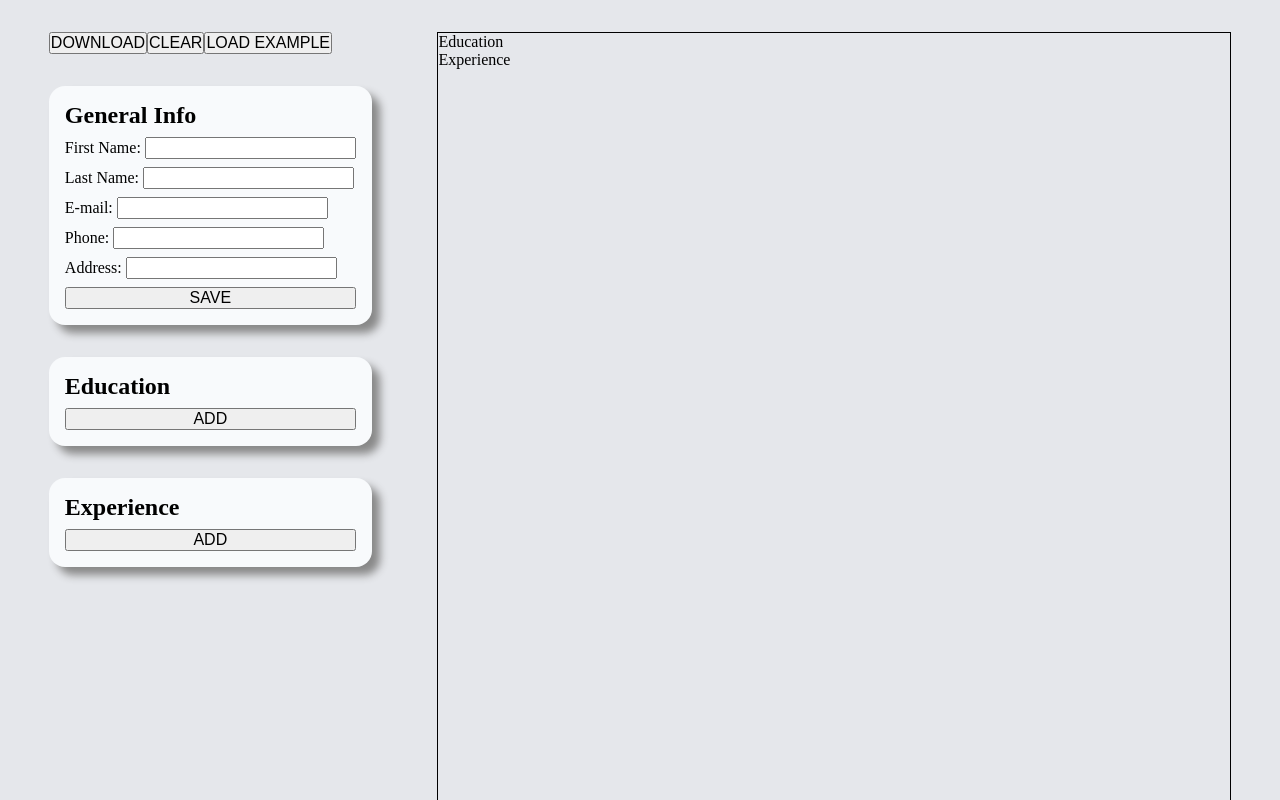
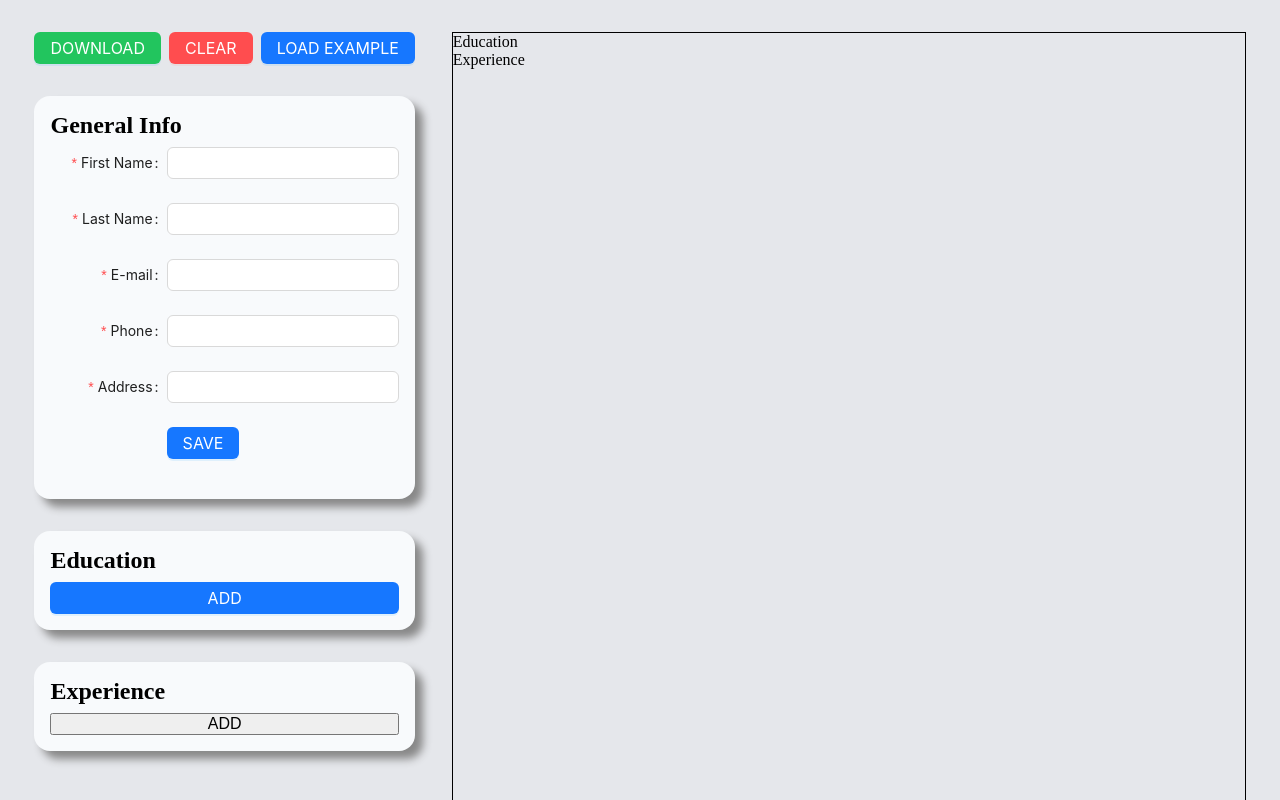
Before and after one commit to datoprak/cv-application, a React (Vite) app: page / in a window 1280 px wide. Shown: the top 800 px of the page. Built offline with nearby package versions, Linux system fonts and the light colour scheme.

Commit message:
Add antd to GeneralInfo and Education components

```diff
--- a/package.json
+++ b/package.json
@@ -10,6 +10,7 @@
     "preview": "vite preview"
   },
   "dependencies": {
+    "antd": "^5.9.2",
     "html2canvas": "^1.4.1",
     "jspdf": "^2.5.1",
     "react": "^18.2.0",
--- a/src/App.css
+++ b/src/App.css
@@ -14,6 +14,21 @@
   justify-content: space-around;
   padding: 32px 16px;
   background-color: #e5e7eb;
+}
+
+.buttons {
+  display: flex;
+  gap: 8px;
+}
+
+.ant-btn {
+  display: inline-flex;
+  justify-content: center;
+  align-items: center;
+}
+
+.download-btn {
+  background-color: #22c55e;
 }
 
 .edit-section {
--- a/src/App.jsx
+++ b/src/App.jsx
@@ -7,6 +7,7 @@
 import Experience from "./components/Experience";
 import Cv from "./components/Cv";
 import "./App.css";
+import { Button } from "antd";
 
 const EXAMPLE_CV = {
   person: {
@@ -103,8 +104,8 @@
   };
 
   const generatePDF = () => {
+    setLoading(true);
     const cv = document.querySelector(".cv");
-    setLoading(true);
     html2canvas(cv).then(canvas => {
       const imgData = canvas.toDataURL("img/png");
       const doc = new jsPDF("portrait", "mm", "a4", true);
@@ -120,11 +121,15 @@
     <div className="App">
       <section className="edit-section">
         <div className="buttons">
-          <button onClick={generatePDF} disabled={loading}>
+          <Button className="download-btn" type="primary" loading={loading} onClick={generatePDF}>
             DOWNLOAD
-          </button>
-          <button onClick={clearCv}>CLEAR</button>
-          <button onClick={loadExample}>LOAD EXAMPLE</button>
+          </Button>
+          <Button type="primary" danger onClick={clearCv}>
+            CLEAR
+          </Button>
+          <Button type="primary" onClick={loadExample}>
+            LOAD EXAMPLE
+          </Button>
         </div>
         <GeneralInfo person={person} setPerson={setPerson} />
         <Education
--- a/src/components/Cv.jsx
+++ b/src/components/Cv.jsx
@@ -15,7 +15,7 @@
             return (
               <div className="edu" key={edu.id}>
                 <div className="date">
-                  {edu.startDate} - {edu.endDate}
+                  {edu.startDate.year()} - {edu.endDate.year()}
                 </div>
                 <div className="school" style={{ color: "red" }}>
                   {edu.school}
--- a/src/components/Education.jsx
+++ b/src/components/Education.jsx
@@ -1,5 +1,6 @@
 import { useState } from "react";
 import { v4 as uuidv4 } from "uuid";
+import { Button, Form, Input, DatePicker } from "antd";
 
 export default function Education({
   education,
@@ -9,28 +10,36 @@
 }) {
   const [isEditMode, setIsEditMode] = useState(false);
 
-  const handleChange = e => {
-    const { name, value } = e.target;
+  const onFinish = values => {
+    const { school, degree, startDate, endDate, location } = values;
     setEducation(prevEdu => {
-      return { ...prevEdu, [name]: value };
+      return {
+        ...prevEdu,
+        school,
+        degree,
+        startDate: startDate.year(),
+        endDate: endDate.year(),
+        location,
+      };
     });
+    saveEntry(values);
   };
 
-  const saveEntry = () => {
+  const saveEntry = values => {
     if (!education.id) {
       const uid = uuidv4();
-      const copyEdu = { ...education };
+      const copyEdu = { ...values };
       copyEdu.id = uid;
       setEducation(copyEdu);
       const copyTotal = [...totalEdu];
       copyTotal.push(copyEdu);
       setTotalEdu(copyTotal);
     } else {
-      const copy = [...totalEdu];
-      const copyEdu = copy.find(edu => edu.id === education.id);
-      const index = copy.indexOf(copyEdu);
-      copy[index] = { ...education };
-      setTotalEdu(copy);
+      const copyTotal = [...totalEdu];
+      const copyEdu = copyTotal.find(edu => edu.id === education.id);
+      const index = copyTotal.indexOf(copyEdu);
+      copyTotal[index] = { ...values, id: education.id };
+      setTotalEdu(copyTotal);
     }
     setIsEditMode(false);
     setEducation({
@@ -65,65 +74,123 @@
   };
 
   const handleEdit = id => {
+    const editEdu = totalEdu.find(edu => edu.id === id);
+    setEducation(editEdu);
     setIsEditMode(true);
-    let editEdu = totalEdu.find(edu => edu.id === id);
-    setEducation(editEdu);
   };
 
   return (
     <section className="education">
       <h2>Education</h2>
       {isEditMode ? (
-        <form>
-          <label>
-            School
-            <input
-              type="text"
-              name="school"
-              value={education.school}
-              onChange={handleChange}
-            />
-          </label>
-          <label>
-            Degree
-            <input
-              type="text"
-              name="degree"
-              value={education.degree}
-              onChange={handleChange}
-            />
-          </label>
-          <label>
-            Start Date
-            <input
-              type="text"
-              name="startDate"
-              value={education.startDate}
-              onChange={handleChange}
-            />
-          </label>
-          <label>
-            End Date
-            <input
-              type="text"
-              name="endDate"
-              value={education.endDate}
-              onChange={handleChange}
-            />
-          </label>
-          <label>
-            Location
-            <input
-              type="text"
-              name="location"
-              value={education.location}
-              onChange={handleChange}
-            />
-          </label>
-          <button onClick={() => saveEntry()}>Save</button>
-          <button onClick={() => cancelEntry()}>Cancel</button>
-          <button onClick={() => deleteEntry()}>Delete</button>
-        </form>
+        <Form
+          name="edu-form"
+          labelCol={{
+            span: 8,
+          }}
+          wrapperCol={{
+            span: 16,
+          }}
+          style={{
+            maxWidth: 600,
+          }}
+          initialValues={{
+            remember: true,
+          }}
+          onFinish={onFinish}
+          autoComplete="off"
+        >
+          <Form.Item
+            label="School"
+            name="school"
+            rules={[
+              {
+                required: true,
+                message: "Please input your school!",
+              },
+            ]}
+          >
+            <Input />
+          </Form.Item>
+          <Form.Item
+            label="Degree"
+            name="degree"
+            rules={[
+              {
+                required: true,
+                message: "Please input your degree!",
+              },
+            ]}
+          >
+            <Input />
+          </Form.Item>
+          <Form.Item
+            label="Start Date"
+            name="startDate"
+            rules={[
+              {
+                required: true,
+                message: "Please input your start date of education!",
+              },
+            ]}
+          >
+            <DatePicker picker="year" />
+          </Form.Item>
+          <Form.Item
+            label="End Date"
+            name="endDate"
+            rules={[
+              {
+                required: true,
+                message: "Please input your end date of education!",
+              },
+            ]}
+          >
+            <DatePicker picker="year" />
+          </Form.Item>
+          <Form.Item
+            label="Location"
+            name="location"
+            rules={[
+              {
+                required: true,
+                message: "Please input your location of education!",
+              },
+            ]}
+          >
+            <Input />
+          </Form.Item>
+          <Form.Item
+            wrapperCol={{
+              offset: 8,
+              span: 16,
+            }}
+          >
+            <Button type="primary" htmlType="submit">
+              SAVE
+            </Button>
+          </Form.Item>
+          <Form.Item
+            wrapperCol={{
+              offset: 8,
+              span: 16,
+            }}
+          >
+            <Button type="primary" onClick={cancelEntry}>
+              CANCEL
+            </Button>
+          </Form.Item>
+          <Form.Item
+            wrapperCol={{
+              offset: 8,
+              span: 16,
+            }}
+          >
+            <Button type="primary" danger onClick={deleteEntry}>
+              DELETE
+            </Button>
+          </Form.Item>
+        </Form>
       ) : (
         <>
           {totalEdu.length > 0 &&
@@ -131,17 +198,15 @@
               return (
                 <div key={edu.id}>
                   <div className="school-name">{edu.school}</div>
-                  <button onClick={() => handleEdit(edu.id)}>EDIT</button>
+                  <Button type="primary" onClick={() => handleEdit(edu.id)}>
+                    EDIT
+                  </Button>
                 </div>
               );
             })}
-          <button
-            onClick={() => {
-              setIsEditMode(!isEditMode);
-            }}
-          >
+          <Button type="primary" onClick={() => setIsEditMode(!isEditMode)}>
             ADD
-          </button>
+          </Button>
         </>
       )}
     </section>
--- a/src/components/GeneralInfo.jsx
+++ b/src/components/GeneralInfo.jsx
@@ -1,13 +1,14 @@
 import { useState } from "react";
+import { Button, Form, Input } from "antd";
 
 export default function GeneralInfo({ person, setPerson }) {
   const [isEditMode, setIsEditMode] = useState(true);
 
-  const handleChange = e => {
-    const { name, value } = e.target;
+  const onFinish = values => {
     setPerson(prevPerson => {
-      return { ...prevPerson, [name]: value };
+      return { ...prevPerson, ...values };
     });
+    setIsEditMode(false);
   };
 
   return (
@@ -15,52 +16,94 @@
       <h2>General Info</h2>
       {isEditMode ? (
         <>
-          <label>
-            First Name:&#9;
-            <input
-              type="text"
+          <Form
+            name="general-info-form"
+            labelCol={{
+              span: 8,
+            }}
+            wrapperCol={{
+              span: 16,
+            }}
+            style={{
+              maxWidth: 600,
+            }}
+            initialValues={{
+              remember: true,
+            }}
+            onFinish={onFinish}
+            autoComplete="off"
+          >
+            <Form.Item
+              label="First Name"
               name="firstName"
-              value={person.firstName}
-              onChange={handleChange}
-            />
-          </label>
-          <label>
-            Last Name:&#9;
-            <input
-              type="text"
+              rules={[
+                {
+                  required: true,
+                  message: "Please input your first name!",
+                },
+              ]}
+            >
+              <Input />
+            </Form.Item>
+            <Form.Item
+              label="Last Name"
               name="lastName"
-              value={person.lastName}
-              onChange={handleChange}
-            />
-          </label>
-          <label>
-            E-mail:&#9;
-            <input
-              type="email"
+              rules={[
+                {
+                  required: true,
+                  message: "Please input your last name!",
+                },
+              ]}
+            >
+              <Input />
+            </Form.Item>
+            <Form.Item
+              label="E-mail"
               name="email"
-              value={person.email}
-              onChange={handleChange}
-            />
-          </label>
-          <label>
-            Phone:&#9;
-            <input
-              type="tel"
+              rules={[
+                {
+                  required: true,
+                  message: "Please input your e-mail!",
+                },
+              ]}
+            >
+              <Input />
+            </Form.Item>
+            <Form.Item
+              label="Phone"
               name="phone"
-              value={person.phone}
-              onChange={handleChange}
-            />
-          </label>
-          <label>
-            Address:&#9;
-            <input
-              type="text"
+              rules={[
+                {
+                  required: true,
+                  message: "Please input your phone number!",
+                },
+              ]}
+            >
+              <Input />
+            </Form.Item>
+            <Form.Item
+              label="Address"
               name="address"
-              value={person.address}
-              onChange={handleChange}
-            />
-          </label>
-          <button onClick={() => setIsEditMode(false)}>SAVE</button>
+              rules={[
+                {
+                  required: true,
+                  message: "Please input your address!",
+                },
+              ]}
+            >
+              <Input />
+            </Form.Item>
+            <Form.Item
+              wrapperCol={{
+                offset: 8,
+                span: 16,
+              }}
+            >
+              <Button type="primary" htmlType="submit">
+                SAVE
+              </Button>
+            </Form.Item>
+          </Form>
         </>
       ) : (
         <>
@@ -69,7 +112,9 @@
           <div className="email">{person.email}</div>
           <div className="phone">{person.phone}</div>
           <div className="address">{person.address}</div>
-          <button onClick={() => setIsEditMode(true)}>EDIT</button>
+          <Button type="primary" onClick={() => setIsEditMode(true)}>
+            EDIT
+          </Button>
         </>
       )}
     </section>
```
Also changed, not shown: 1 other file (tests, documents, lock files or other folders).
